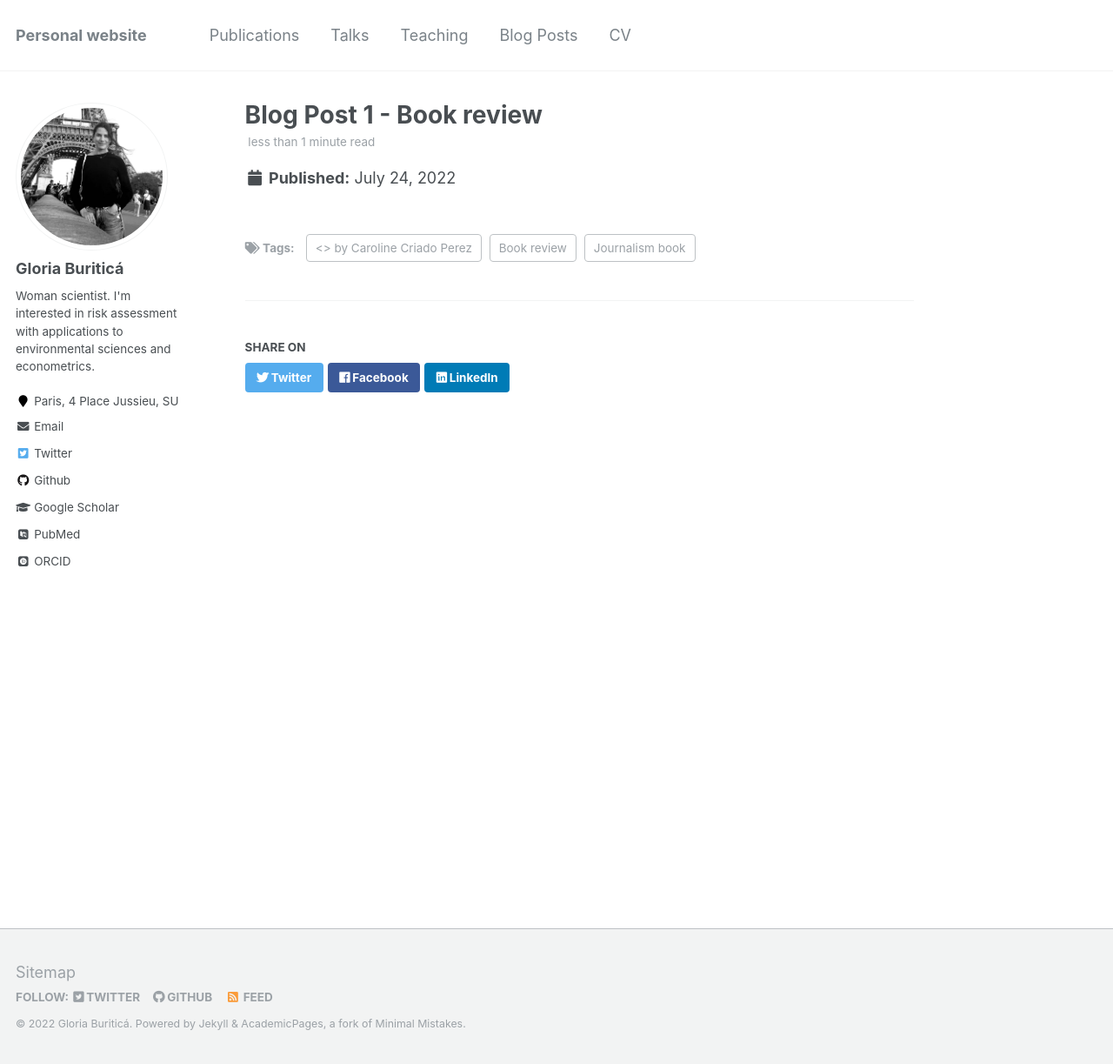
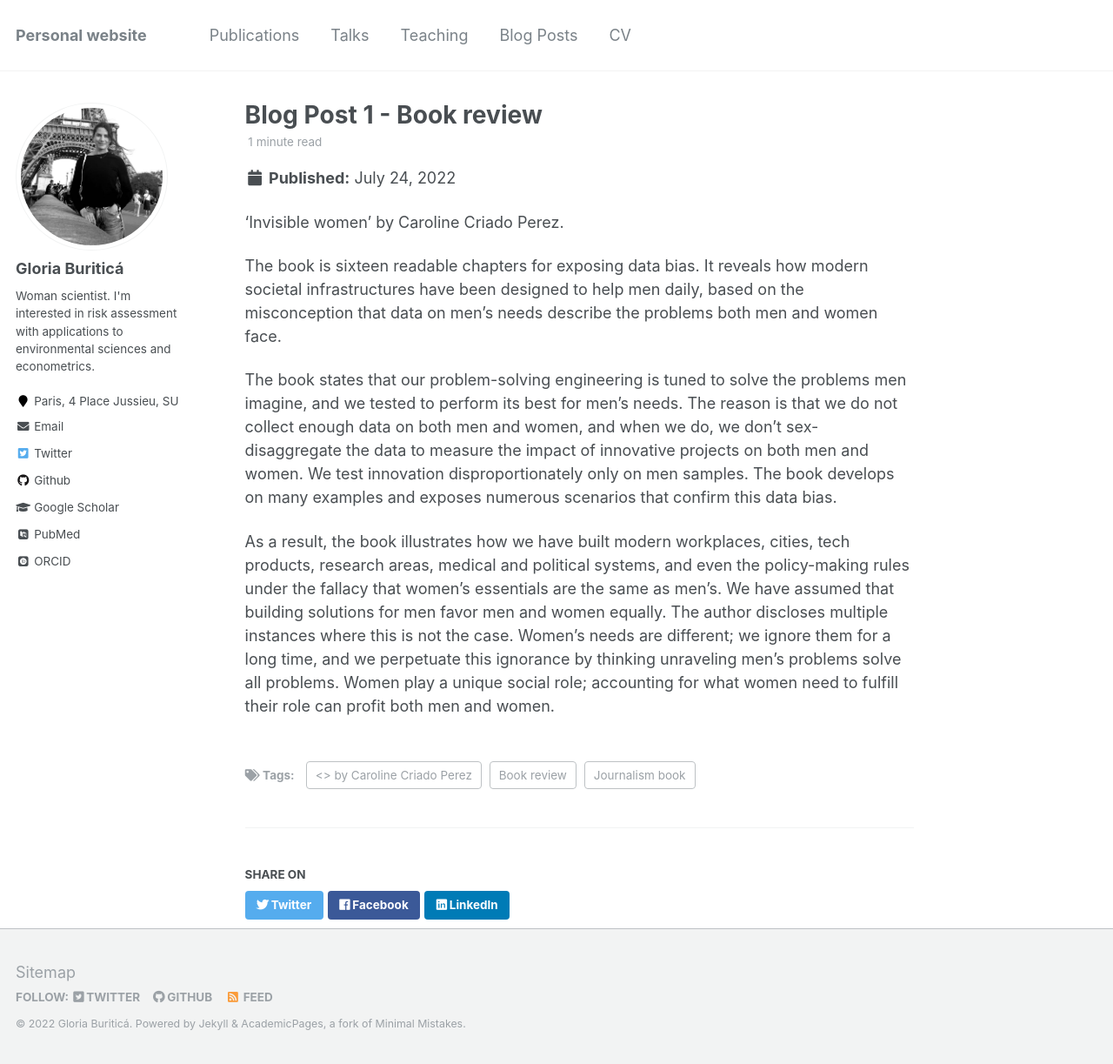
Before and after one commit to GBuritica/GBuritica.github.io, a Jekyll site: the page built from _posts/2022-07-24-blog-post-1.md, in a window 1280 px wide and 1223 px high. Shown: the whole window at 87% size. Built offline with Jekyll 4.4.1, drawn with Linux system fonts in a browser that asks for light colours; some web fonts are replaced.

Commit message:
Update 2022-07-24-blog-post-1.md

```diff
--- a/_posts/2022-07-24-blog-post-1.md
+++ b/_posts/2022-07-24-blog-post-1.md
@@ -7,3 +7,12 @@ tags:
   - <<Invisible women>> by Caroline Criado Perez
   - Journalism book
 ---
+
+
+'Invisible women' by Caroline Criado Perez.
+
+The book is sixteen readable chapters for exposing data bias. It reveals how modern societal infrastructures have been designed to help men daily, based on the misconception that data on men's needs describe the problems both men and women face.
+
+The book states that our problem-solving engineering is tuned to solve the problems men imagine, and we tested to perform its best for men's needs. The reason is that we do not collect enough data on both men and women, and when we do, we don't sex-disaggregate the data to measure the impact of innovative projects on both men and women. We test innovation disproportionately only on men samples. The book develops on many examples and exposes numerous scenarios that confirm this data bias.
+
+As a result, the book illustrates how we have built modern workplaces, cities, tech products, research areas, medical and political systems, and even the policy-making rules under the fallacy that women's essentials are the same as men's. We have assumed that building solutions for men favor men and women equally. The author discloses multiple instances where this is not the case. Women's needs are different; we ignore them for a long time, and we perpetuate this ignorance by thinking unraveling men's problems solve all problems. Women play a unique social role; accounting for what women need to fulfill their role can profit both men and women.
```
